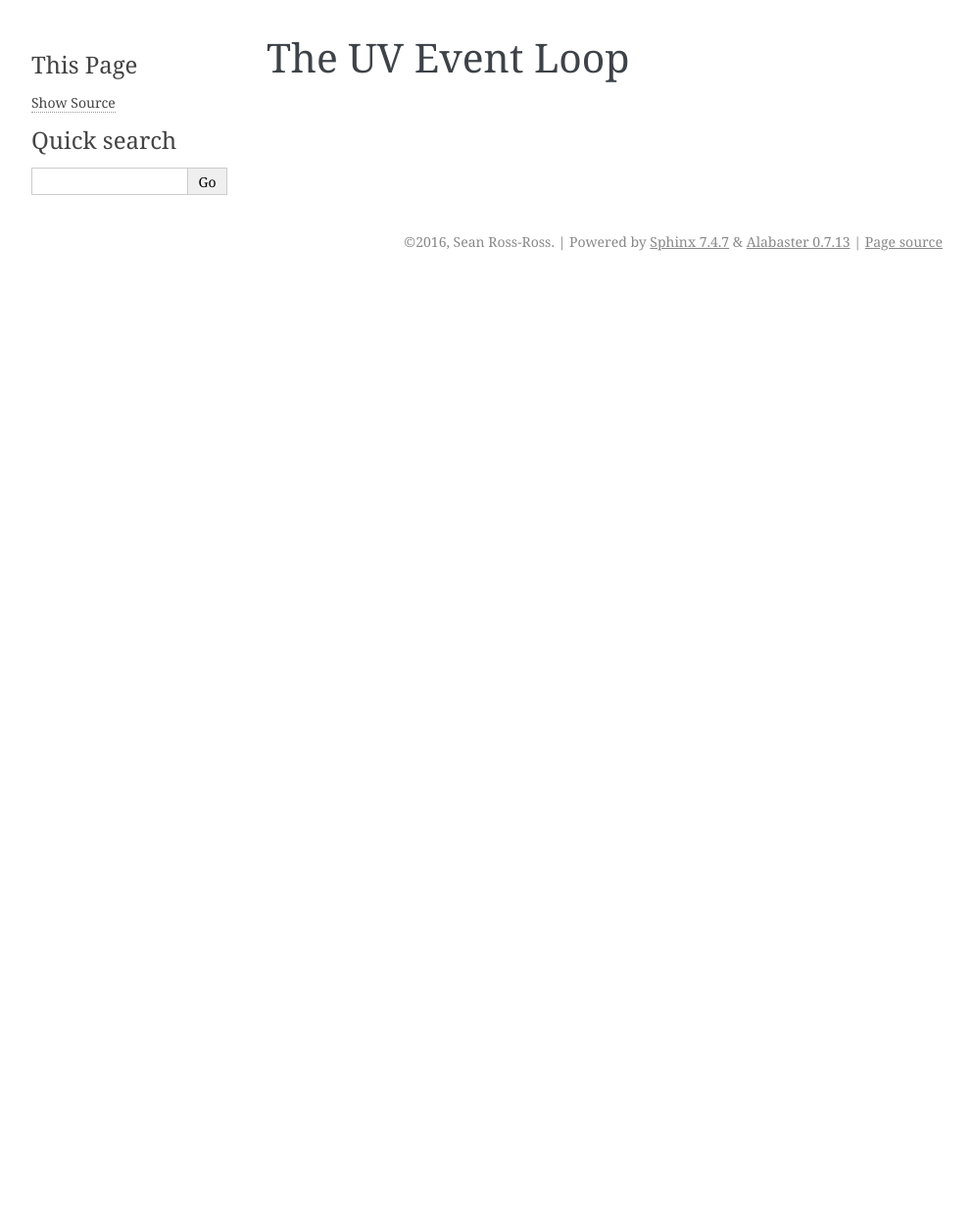
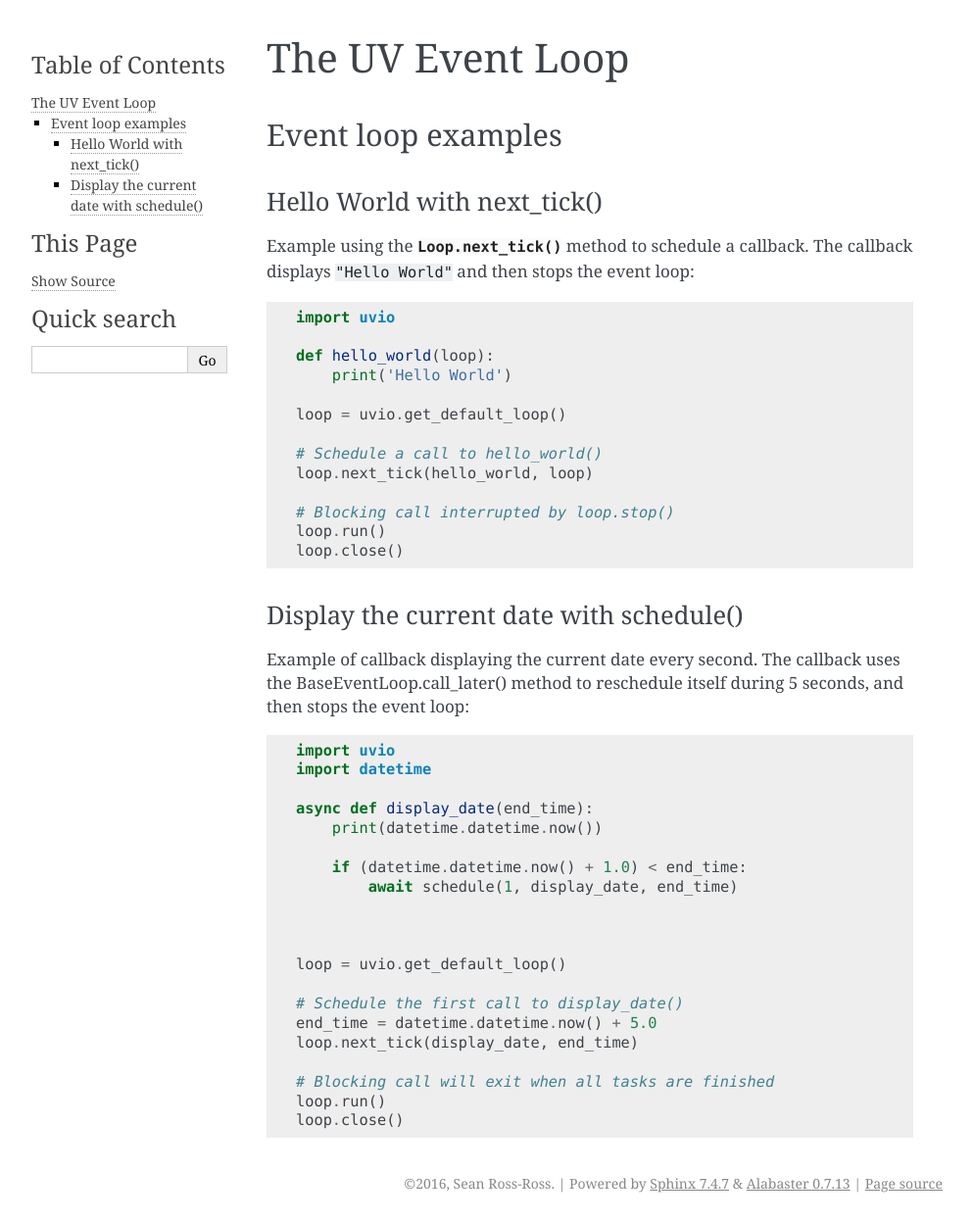
Before and after one commit to srossross/uvio, a Sphinx documentation site: the page built from docs/event_loop.rst, in a window 1280 px wide. Shown: the whole page at 98% size, without its empty margins (148-1141 px from the left). Built offline with Sphinx 7.4.7, drawn with Linux system fonts in a browser that asks for light colours; before the commit the page ends 900 px from its top, so only the background shows below that.

Commit message:
more docks

```diff
--- a/docs/event_loop.rst
+++ b/docs/event_loop.rst
@@ -5,3 +5,56 @@
 
 The UV Event Loop
 =================
+
+
+Event loop examples
+-------------------
+
+
+Hello World with next_tick()
+^^^^^^^^^^^^^^^^^^^^^^^^^^^^
+
+Example using the :meth:`Loop.next_tick` method to schedule a
+callback. The callback displays ``"Hello World"`` and then stops the event
+loop::
+
+    import uvio
+
+    def hello_world(loop):
+        print('Hello World')
+
+    loop = uvio.get_default_loop()
+
+    # Schedule a call to hello_world()
+    loop.next_tick(hello_world, loop)
+
+    # Blocking call interrupted by loop.stop()
+    loop.run()
+    loop.close()
+
+
+Display the current date with schedule()
+^^^^^^^^^^^^^^^^^^^^^^^^^^^^^^^^^^^^^^^^^
+
+Example of callback displaying the current date every second. The callback uses the BaseEventLoop.call_later() method to reschedule itself during 5 seconds, and then stops the event loop::
+
+    import uvio
+    import datetime
+
+    async def display_date(end_time):
+        print(datetime.datetime.now())
+
+        if (datetime.datetime.now() + 1.0) < end_time:
+            await schedule(1, display_date, end_time)
+
+
+
+    loop = uvio.get_default_loop()
+
+    # Schedule the first call to display_date()
+    end_time = datetime.datetime.now() + 5.0
+    loop.next_tick(display_date, end_time)
+
+    # Blocking call will exit when all tasks are finished
+    loop.run()
+    loop.close()
```
Also changed, not shown: docs/transports.rst (added, +109 -0 lines), 3 other files.
